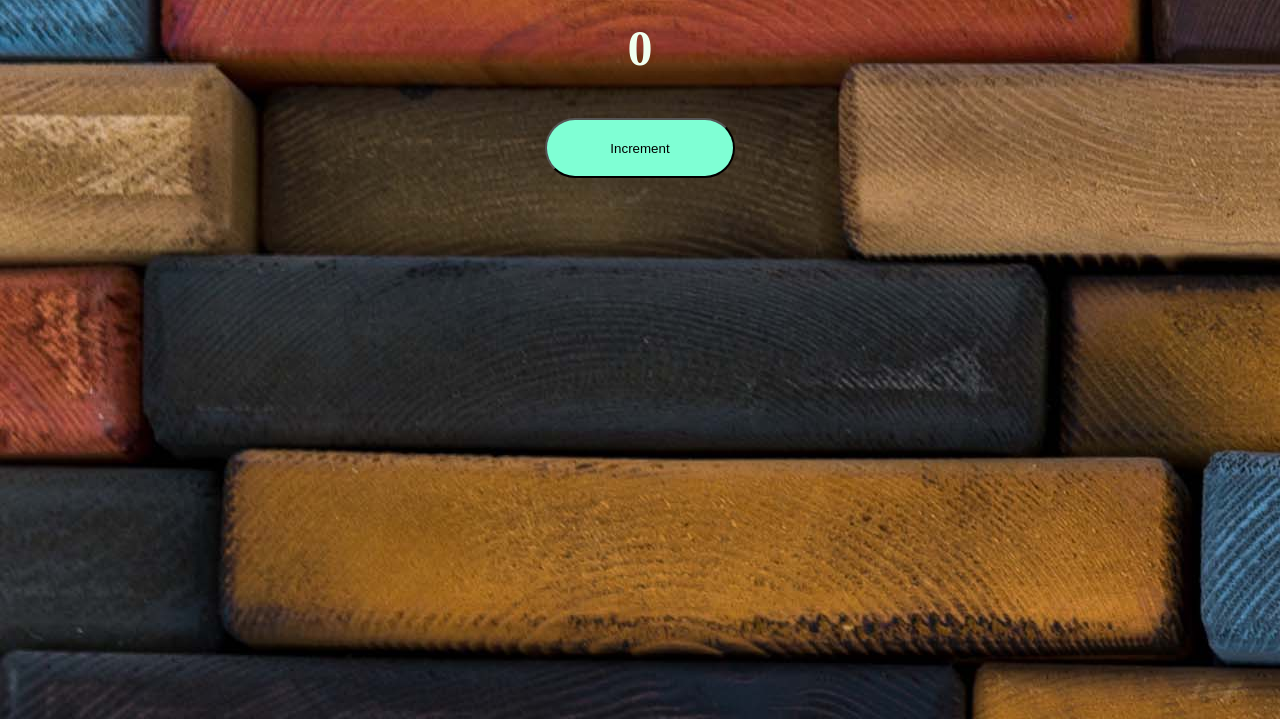
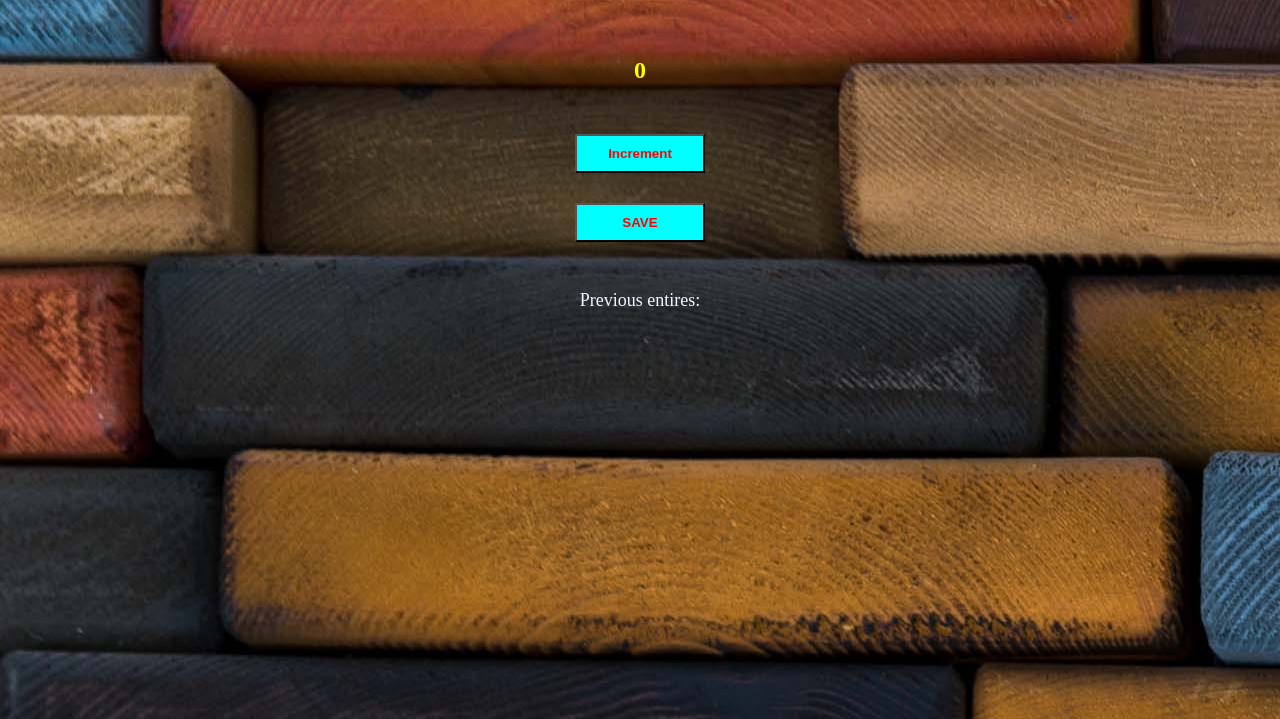
Before and after one commit to NoAnswerss/coldcounter, a plain HTML site: page index.html in a window 1280 px wide. Shown: the part 81-800 px from the top of the page. Drawn offline with Linux system fonts and the light colour scheme.

Commit message:
comit increment and save button

```diff
--- a/index.css
+++ b/index.css
@@ -1,19 +1,26 @@
 body {
     background-color: wheat;
-    text-align: center;
+    display: flex;
+    flex-direction: column;
+    align-items: center;
+    gap: 30px;
     background-image: url(./images/briks.jpg);
 }
 h1 {
     color: white;
-    font-weight: bold;
 }
 h2 {
-    color: honeydew;
-    font-size: 50px;
+    color: yellow;
 }
-#increment-btn {
-    border-radius: 2rem;
-    background-color: aquamarine;
-    height: 60px;
-    width: 190px;
+button {
+    background-color: aqua;
+    color: red;
+    font-weight: 700;
+    width: 130px;
+    padding: 10px;
 }
+p {
+    color: aliceblue;
+    font-size: large;
+    font-family: serif;
+}
--- a/index.html
+++ b/index.html
@@ -8,10 +8,11 @@
     <title>counter</title>
 </head>
 <body>
-
     <h1>People entered</h1>
     <h2 id="count-el">0</h2>
     <button id="increment-btn" onclick="increment()">Increment</button>
+    <button id="save-btn" onclick="save()">SAVE</button>
+    <p id="save-el">Previous entires: </p>
     <script src="index.js"></script>
 </body>
 </html>
--- a/index.js
+++ b/index.js
@@ -1,10 +1,13 @@
+let saveEl = document.getElementById("save-el")
 let countEl = document.getElementById("count-el")
-console.log(countEl)
-
-let count = 0
+count = 0
 
 function increment() {
     count = count + 1
     countEl.innerText = count
     console.log(count)
 }
+function save() {
+    let countStr = count + " - "
+    saveEl.textContent += countStr
+}
```
